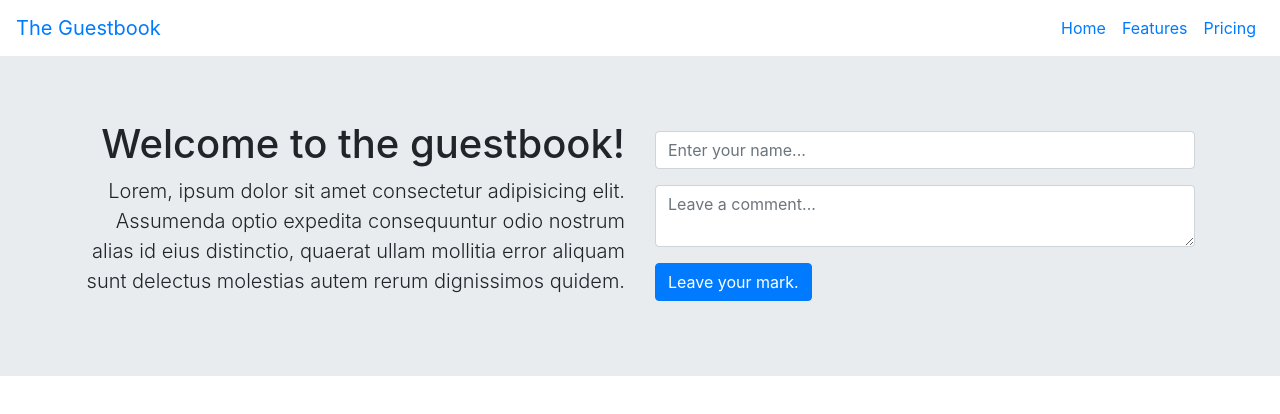
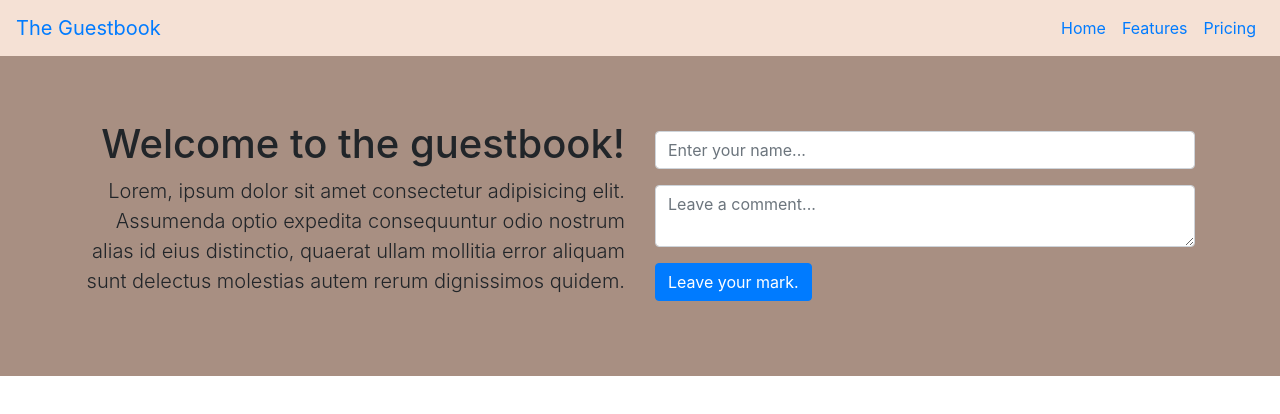
Before and after one commit to Laura-Bullek/UNH-Week-Five, a plain HTML site: page 18-Stu_Bootstrap-Extend/Unsolved/index.html in a window 1280 px wide. Drawn offline with nearby package versions, Linux system fonts and the light colour scheme.

Commit message:
Completed 18-Stu_Bootstrap-Extend project

```diff
--- a/18-Stu_Bootstrap-Extend/Unsolved/assets/css/style.css
+++ b/18-Stu_Bootstrap-Extend/Unsolved/assets/css/style.css
@@ -6,5 +6,15 @@
   --light: #fffaf7;
 }
 
+#custom-navbar {
+  background-color: var(--tan);
+}
+
+#custom-jumbotron {
+  font-size: 1.5rem;
+  background-color: var(--brown)
+}
+
+
 /* Add your custom class style definitions here */
 /* HINT: Apply CSS variables using `var(--brown)` syntax as your property value */
--- a/18-Stu_Bootstrap-Extend/Unsolved/index.html
+++ b/18-Stu_Bootstrap-Extend/Unsolved/index.html
@@ -15,7 +15,7 @@
 <body>
 
   <!-- Create and apply a custom class name "custom-navbar" -->
-  <nav class="navbar navbar-expand-lg">
+  <nav class="navbar navbar-expand-lg" id= "custom-navbar">
     <a class="navbar-brand" href="#">The Guestbook</a>
     <button class="navbar-toggler" type="button" data-toggle="collapse" data-target="#navbar" aria-controls="navbar"
       aria-expanded="false" aria-label="Toggle navigation">
@@ -32,7 +32,7 @@
   </nav>
 
   <!-- Create and apply a custom class name "custom-jumbotron" -->
-  <section class="jumbotron jumbotron-fluid">
+  <section class="jumbotron jumbotron-fluid" id="custom-jumbotron">
     <div class="container">
       <div class="row align-items-center">
         <div class="col-12 col-md-6 text-right">
```
